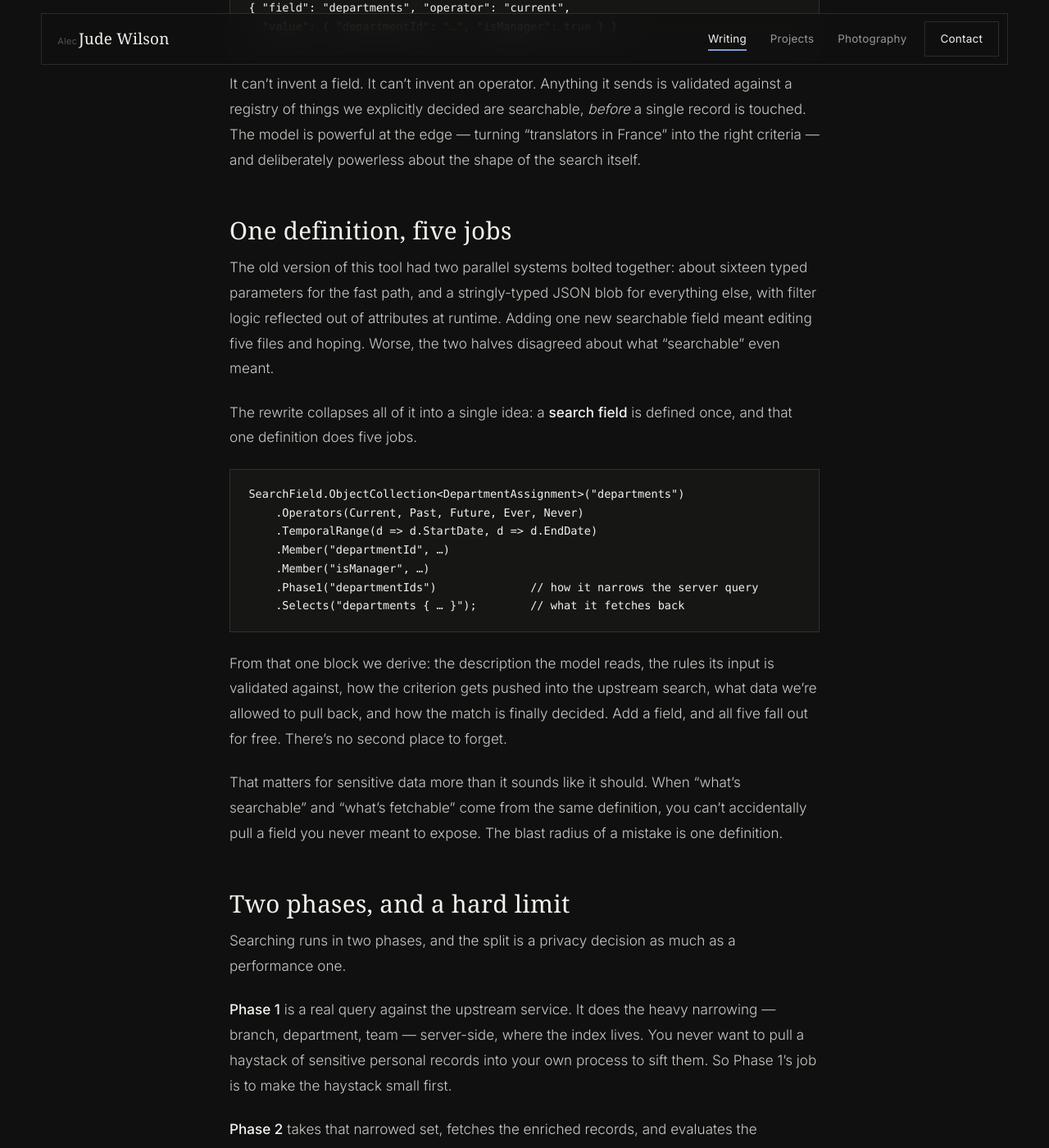
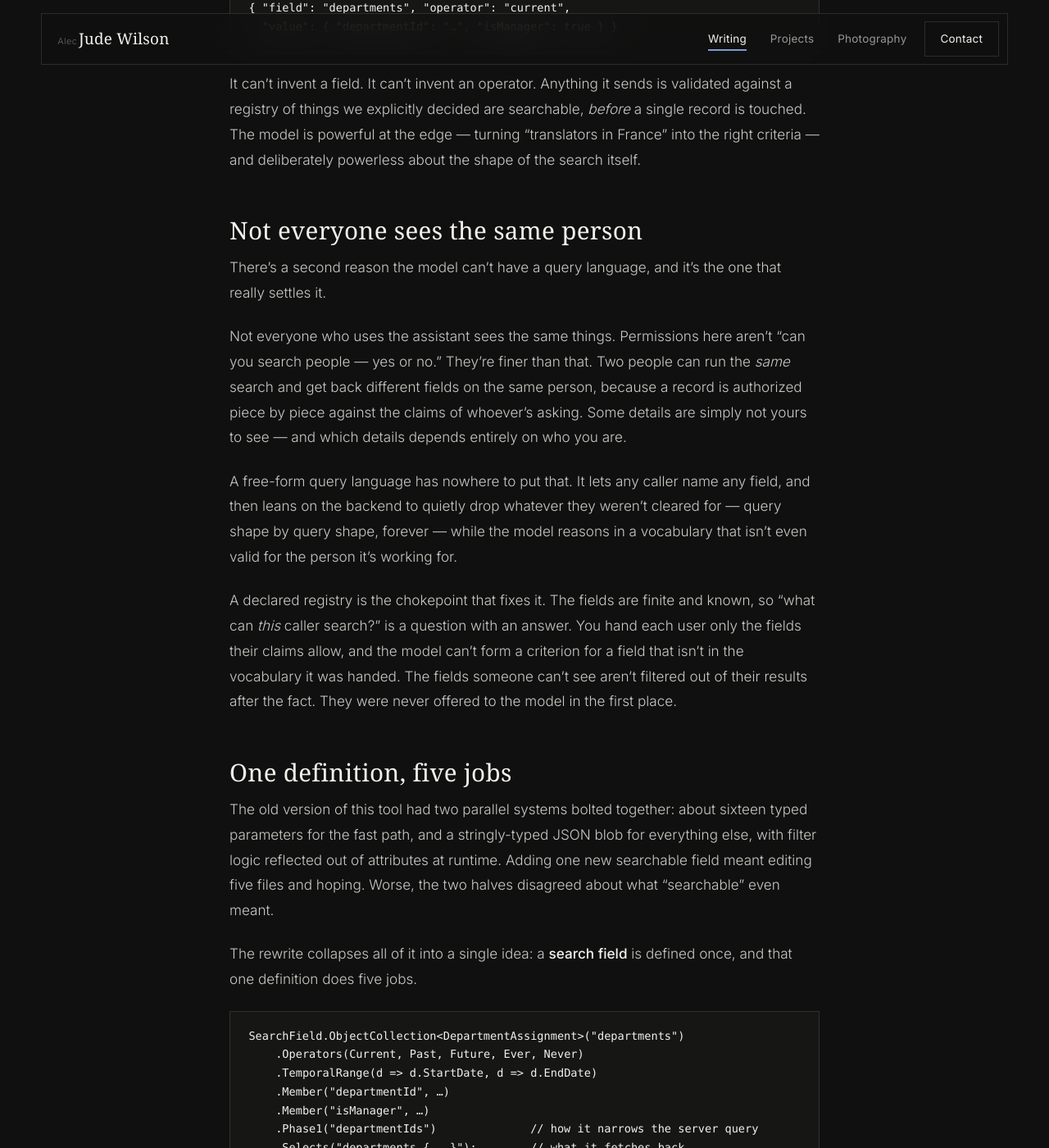
Before and after one commit to alechash/judes.club, a Jekyll site: the page built from _posts/2026-05-21-the-llm-never-writes-the-query.md, in a window 1280 px wide and 1400 px high, scrolled down 1299 px. Shown: the whole window at 82% size. Built offline with Jekyll 4.4.1, drawn with Linux system fonts in a browser that asks for light colours; some web fonts are replaced; some of the changed text lies outside the part shown.

Commit message:
Added blog post and fixed mobile home page layout

````diff
--- a/_posts/2026-05-21-the-llm-never-writes-the-query.md
+++ b/_posts/2026-05-21-the-llm-never-writes-the-query.md
@@ -11,7 +11,7 @@ description: >-
 
 We have an internal assistant. Among other things, it finds people.
 
-Not "people" as in users of a website. People as in a system of record — names, contacts, where someone lives, what they're assigned to, personal details that exist in exactly one place and actually matter. It's the most sensitive data we hold. And the assistant lets staff search it by just *asking*: "find translators in the France branch who speak Spanish."
+Not "people" as in users of a website. People as in a system of record — names, contacts, where someone lives, what they're assigned to, personal details that exist in exactly one place and actually matter. It's the most sensitive data we hold. And the assistant lets staff search it by just *asking*: "find translators in France who speak Spanish."
 
 The interesting problem was never the asking. It's everything between the question and the answer.
 
@@ -31,6 +31,16 @@ Every criterion it can express is a small, declared object — a field, an opera
 ```
 
 It can't invent a field. It can't invent an operator. Anything it sends is validated against a registry of things we explicitly decided are searchable, *before* a single record is touched. The model is powerful at the edge — turning "translators in France" into the right criteria — and deliberately powerless about the shape of the search itself.
+
+## Not everyone sees the same person
+
+There's a second reason the model can't have a query language, and it's the one that really settles it.
+
+Not everyone who uses the assistant sees the same things. Permissions here aren't "can you search people — yes or no." They're finer than that. Two people can run the *same* search and get back different fields on the same person, because a record is authorized piece by piece against the claims of whoever's asking. Some details are simply not yours to see — and which details depends entirely on who you are.
+
+A free-form query language has nowhere to put that. It lets any caller name any field, and then leans on the backend to quietly drop whatever they weren't cleared for — query shape by query shape, forever — while the model reasons in a vocabulary that isn't even valid for the person it's working for.
+
+A declared registry is the chokepoint that fixes it. The fields are finite and known, so "what can *this* caller search?" is a question with an answer. You hand each user only the fields their claims allow, and the model can't form a criterion for a field that isn't in the vocabulary it was handed. The fields someone can't see aren't filtered out of their results after the fact. They were never offered to the model in the first place.
 
 ## One definition, five jobs
 
@@ -56,7 +66,7 @@ That matters for sensitive data more than it sounds like it should. When "what's
 
 Searching runs in two phases, and the split is a privacy decision as much as a performance one.
 
-**Phase 1** is a real query against the upstream service. It does the heavy narrowing — branch, department, team — server-side, where the index lives. You never want to pull a haystack of sensitive personal records into your own process to sift them. So Phase 1's job is to make the haystack small first.
+**Phase 1** is a real query against the upstream service. It does the heavy narrowing — location, department, team — server-side, where the index lives. You never want to pull a haystack of sensitive personal records into your own process to sift them. So Phase 1's job is to make the haystack small first.
 
 **Phase 2** takes that narrowed set, fetches the enriched records, and evaluates the remaining criteria in memory — the things the upstream query can't express, like "*currently* in this department" with its start and end dates.
 
````
